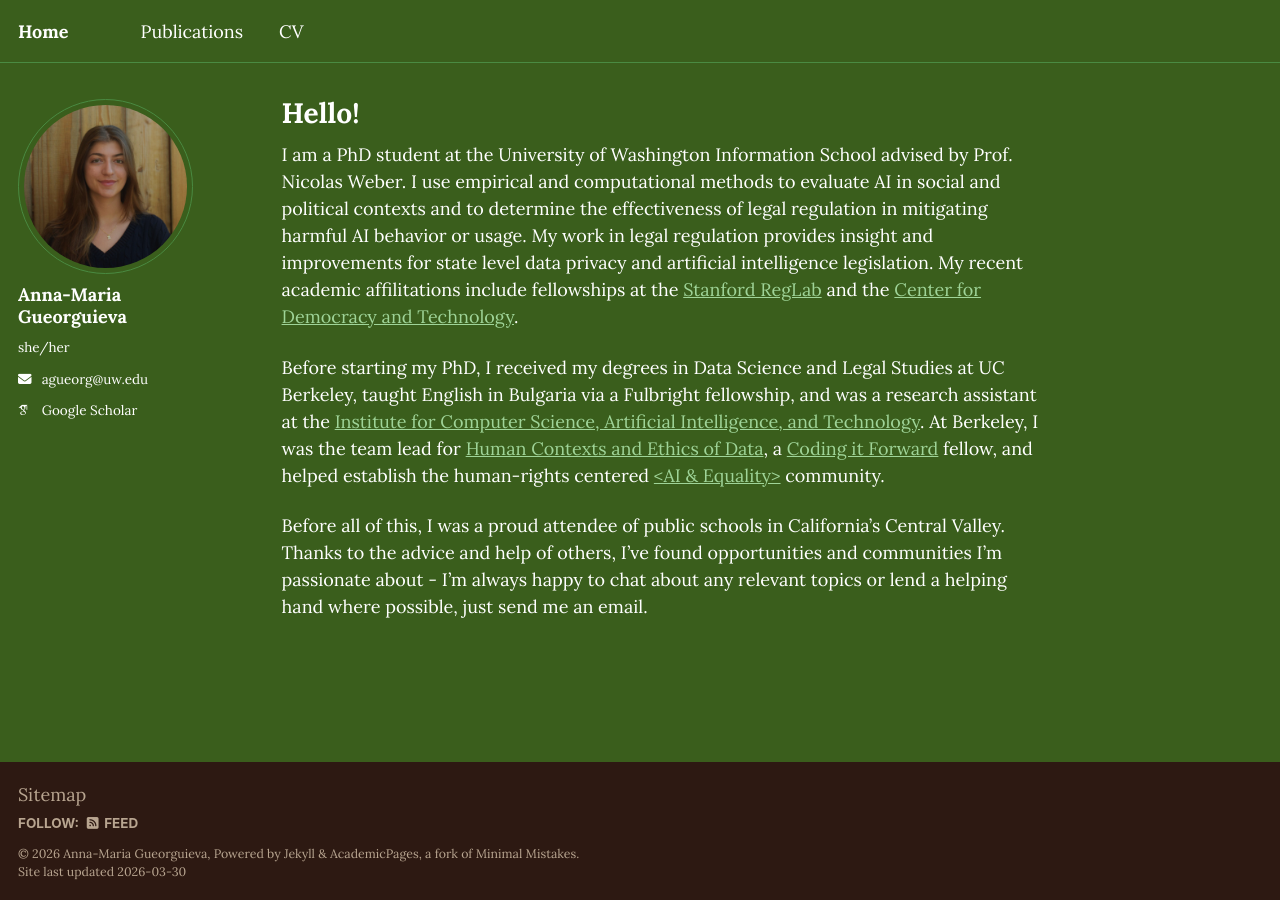
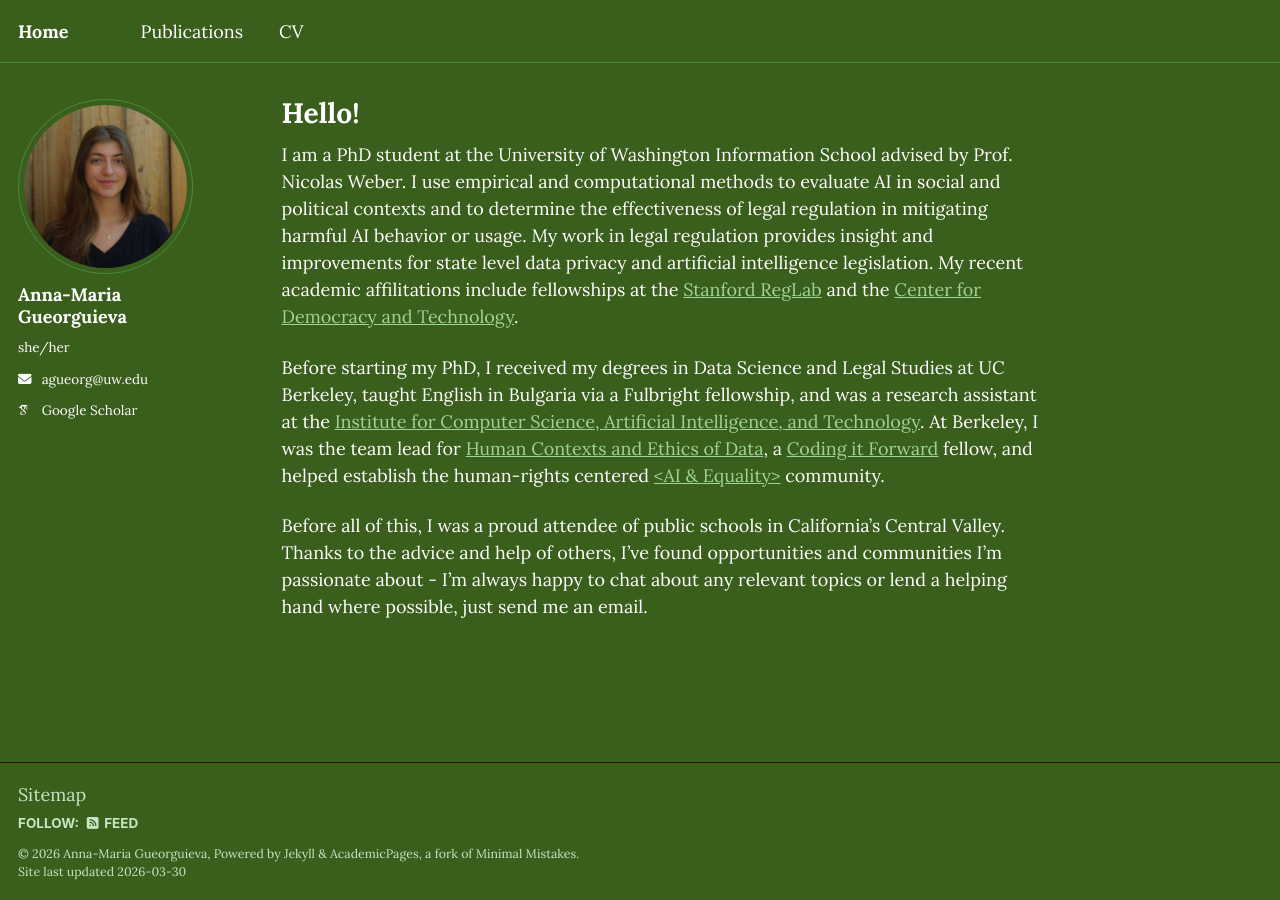
Before and after one commit to agueorguieva/agueorguieva.github.io, a Jekyll site: the page built from _pages/about.md, in a window 1280 px wide. Built offline with Jekyll 4.4.1, drawn with Linux system fonts in a browser that asks for light colours; some web fonts are replaced; a script bundle is joined from its source files by our own code; library files that are not in the unit come from our copies.

Commit message:
updating footer

```diff
--- a/_sass/theme/_sunrise_dark.scss
+++ b/_sass/theme/_sunrise_dark.scss
@@ -11,11 +11,11 @@ $background                 : #3a5e1c;
 $background-light           : #2d1912;
 $background-lighter        : #3d2a1a;
 $text                      : #ffffff;
-$text-muted                : #b8a590;
+$text-muted                : #c8e6c2;
 $link                      : #9fd498;
 $link-hover                : #4a8a42;
 $link-visited              : #2d5a27;
-$footer                    : #2d1912;
+$footer                    : #3a5e1c;
 $border                    : #3d2a1a;
 $border-dark               : #5a3f28;
 $code-bg                   : #0d0806;
```
